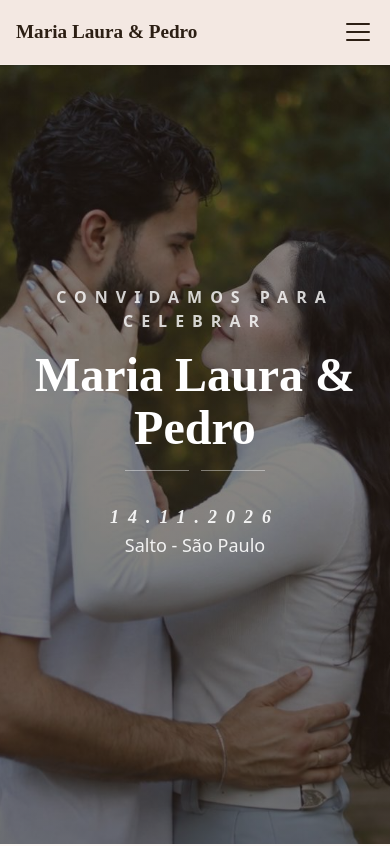
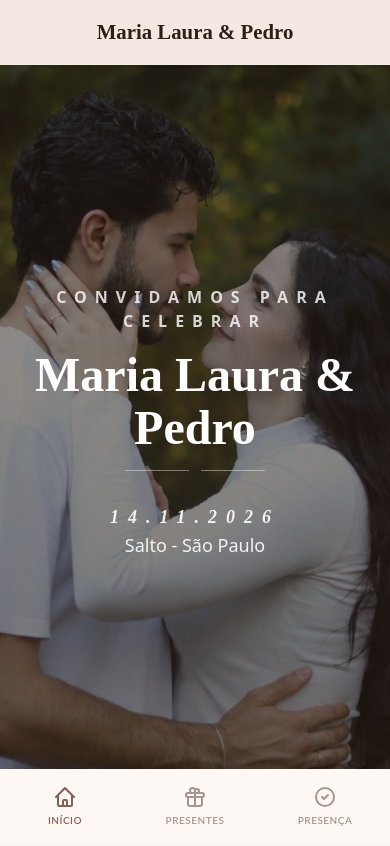
Before and after one commit to GustaCorrea/casamento-angular, an Angular app: page / in a window 390 px wide. Shown: the top 846 px of the page. Built offline with nearby package versions, Linux system fonts and the light colour scheme; no server answers.

Commit message:
Responsividade mobile tela dos convidados

```diff
--- a/src/app/core/layouts/main-layout/main-layout.html
+++ b/src/app/core/layouts/main-layout/main-layout.html
@@ -1,3 +1,6 @@
 <header-component></header-component>
-<router-outlet></router-outlet>
-<footer-component></footer-component>
+
+<div class="pb-20 md:pb-0">
+  <router-outlet></router-outlet>
+  <footer-component></footer-component>
+</div>
--- a/src/app/shared/components/layouts/header-component/header-component.html
+++ b/src/app/shared/components/layouts/header-component/header-component.html
@@ -1,26 +1,26 @@
+<!-- BARRA DO TOPO (Sempre visível, mas no celular mostra apenas a logo centralizada) -->
 <nav
   class="fixed top-0 left-0 right-0 z-50 border-b border-white/20 shadow-sm transition-all duration-300"
   style="background-color: #f3e8e2; font-family: 'Lato', sans-serif"
 >
   <div
-    class="relative z-50 max-w-6xl mx-auto px-4 md:px-6 h-16 flex items-center justify-between"
-    style="background-color: #f3e8e2"
+    class="relative z-50 max-w-6xl mx-auto px-4 md:px-6 h-16 flex items-center justify-center md:justify-between"
   >
+    <!-- LOGO -->
     <a
       routerLink="/"
-      (click)="closeMenu()"
       class="flex items-center gap-2 transition-opacity hover:opacity-80 cursor-pointer"
       style="text-decoration: none"
     >
       <span
-        class="text-[1.2rem] md:text-[1.7rem]"
+        class="text-[1.3rem] md:text-[1.7rem]"
         style="font-family: 'Playfair Display', serif; font-weight: 600; color: #2c1f14"
       >
         Maria Laura & Pedro
       </span>
     </a>
 
-    <!-- MENU DESKTOP -->
+    <!-- MENU DESKTOP (Escondido no celular) -->
     <div class="hidden md:flex items-center gap-8">
       <a
         routerLink="/"
@@ -56,71 +56,73 @@
         Confirme sua presença
       </a>
     </div>
+  </div>
+</nav>
 
-    <!-- BOTÃO HAMBÚRGUER (MOBILE) -->
-    <button
-      (click)="toggleMenu()"
-      class="md:hidden flex flex-col justify-center items-center w-8 h-8 focus:outline-none aria-label='Menu'"
-    >
-      <span
-        class="bg-[#2c1f14] block transition-all duration-300 ease-out h-0.5 w-6 rounded-sm"
-        [ngClass]="isMenuOpen ? 'rotate-45 translate-y-1' : '-translate-y-1'"
-      ></span>
-      <span
-        class="bg-[#2c1f14] block transition-all duration-300 ease-out h-0.5 w-6 rounded-sm my-0.5"
-        [ngClass]="isMenuOpen ? 'opacity-0' : 'opacity-100'"
-      ></span>
-      <span
-        class="bg-[#2c1f14] block transition-all duration-300 ease-out h-0.5 w-6 rounded-sm"
-        [ngClass]="isMenuOpen ? '-rotate-45 -translate-y-1' : 'translate-y-1'"
-      ></span>
-    </button>
-  </div>
-
-  <!-- MENU MOBILE EXPANSÍVEL -->
+<!-- BARRA INFERIOR MOBILE (Estilo Aplicativo - Escondida no PC) -->
 <div
-    class="md:hidden absolute top-full left-0 right-0 shadow-lg border-b border-black/5 transition-all duration-300 ease-in-out z-40"
-    style="background-color: #fdf8f4"
-    [ngClass]="
-      isMenuOpen ? 'opacity-100 visible translate-y-0' : 'opacity-0 invisible -translate-y-2'
+  class="md:hidden fixed bottom-0 left-0 right-0 z-50 shadow-[0_-4px_10px_rgba(0,0,0,0.08)] flex justify-around items-center pt-2"
+  style="
+    background-color: #fdf8f4;
+    padding-bottom: max(0.5rem, env(safe-area-inset-bottom));
+    font-family: 'Lato', sans-serif;
   "
 >
-    <div class="flex flex-col items-center py-6 gap-6">
   <a
     routerLink="/"
     routerLinkActive
     #rlaHomeMob="routerLinkActive"
     [routerLinkActiveOptions]="{ exact: true }"
-        (click)="closeMenu()"
-        class="transition-colors hover:opacity-80 cursor-pointer text-[1.1rem]"
-        [style.color]="rlaHomeMob.isActive ? '#8b5e52' : '#7a6259'"
-        style="letter-spacing: 0.08em; text-transform: uppercase; text-decoration: none"
+    class="flex flex-col items-center justify-center gap-1 p-2 transition-colors cursor-pointer w-full"
+    [style.color]="rlaHomeMob.isActive ? '#8b5e52' : '#a8958e'"
+    style="text-decoration: none"
   >
-        Início
+    <svg class="w-6 h-6" fill="none" stroke="currentColor" viewBox="0 0 24 24">
+      <path
+        stroke-linecap="round"
+        stroke-linejoin="round"
+        stroke-width="2"
+        d="M3 12l2-2m0 0l7-7 7 7M5 10v10a1 1 0 001 1h3m10-11l2 2m-2-2v10a1 1 0 01-1 1h-3m-6 0a1 1 0 001-1v-4a1 1 0 011-1h2a1 1 0 011 1v4a1 1 0 001 1m-6 0h6"
+      ></path>
+    </svg>
+    <span class="text-[10px] uppercase font-semibold tracking-wider">Início</span>
   </a>
 
   <a
     routerLink="/presentes"
     routerLinkActive
     #rlaGiftsMob="routerLinkActive"
-        (click)="closeMenu()"
-        class="transition-colors hover:opacity-80 cursor-pointer text-[1.1rem]"
-        [style.color]="rlaGiftsMob.isActive ? '#8b5e52' : '#7a6259'"
-        style="letter-spacing: 0.08em; text-transform: uppercase; text-decoration: none"
+    class="flex flex-col items-center justify-center gap-1 p-2 transition-colors cursor-pointer w-full"
+    [style.color]="rlaGiftsMob.isActive ? '#8b5e52' : '#a8958e'"
+    style="text-decoration: none"
   >
-        Presentes
+    <svg class="w-6 h-6" fill="none" stroke="currentColor" viewBox="0 0 24 24">
+      <path
+        stroke-linecap="round"
+        stroke-linejoin="round"
+        stroke-width="2"
+        d="M12 8v13m0-13V6a2 2 0 112 2h-2zm0 0V5.5A2.5 2.5 0 109.5 8H12zm-7 4h14M5 12a2 2 0 110-4h14a2 2 0 110 4M5 12v7a2 2 0 002 2h10a2 2 0 002-2v-7"
+      ></path>
+    </svg>
+    <span class="text-[10px] uppercase font-semibold tracking-wider">Presentes</span>
   </a>
+
   <a
     routerLink="/confirmar-presenca"
     routerLinkActive
     #rlaConfirmPresenceMob="routerLinkActive"
-        (click)="closeMenu()"
-        class="transition-colors hover:opacity-80 cursor-pointer text-[1.1rem]"
-        [style.color]="rlaConfirmPresenceMob.isActive ? '#8b5e52' : '#7a6259'"
-        style="letter-spacing: 0.08em; text-transform: uppercase; text-decoration: none"
+    class="flex flex-col items-center justify-center gap-1 p-2 transition-colors cursor-pointer w-full"
+    [style.color]="rlaConfirmPresenceMob.isActive ? '#8b5e52' : '#a8958e'"
+    style="text-decoration: none"
   >
-        Confirme sua presença
+    <svg class="w-6 h-6" fill="none" stroke="currentColor" viewBox="0 0 24 24">
+      <path
+        stroke-linecap="round"
+        stroke-linejoin="round"
+        stroke-width="2"
+        d="M9 12l2 2 4-4m6 2a9 9 0 11-18 0 9 9 0 0118 0z"
+      ></path>
+    </svg>
+    <span class="text-[10px] uppercase font-semibold tracking-wider">Presença</span>
   </a>
 </div>
-  </div>
-</nav>
```
Lines whose indentation alone changed are shown as unchanged.
